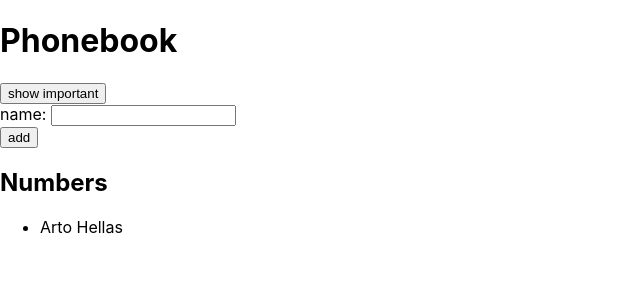
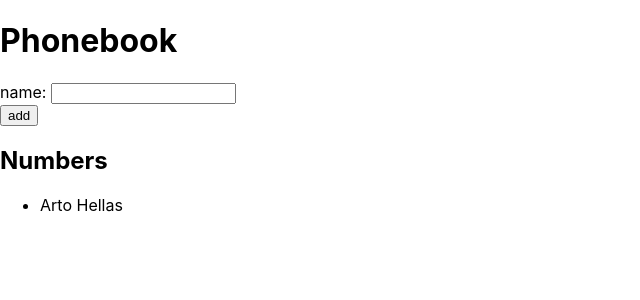
Before and after one commit to topinii/fullstackopen2021, a React (Create React App) app in the folder osa2/puhelinluettelo/: page / in a window 1280 px wide. Shown: the top 300 px of the page, without its empty margins (0-640 px from the left). Built offline with nearby package versions, Linux system fonts and the light colour scheme.

Commit message:
puhelinluettelo step1 fix

```diff
--- a/osa2/puhelinluettelo/src/App.js
+++ b/osa2/puhelinluettelo/src/App.js
@@ -4,14 +4,12 @@ import Name from "./components/Name";
 const App = (props) => {
   const [names, setNames] = useState(props.names);
   const [newName, setNewName] = useState("");
-  const [showAll, setShowAll] = useState(true);
 
   const addName = (event) => {
     event.preventDefault();
     const nameObject = {
       content: newName,
       id: names.length + 1,
-      important: Math.random() > 0.5,
     };
 
     setNames(names.concat(nameObject));
@@ -19,20 +17,12 @@ const App = (props) => {
   };
 
   const handleNameChange = (event) => {
-    console.log(event.target.value);
     setNewName(event.target.value);
   };
-
-  const namesToShow = showAll ? names : names.filter((name) => name.important);
 
   return (
     <div>
       <h1>Phonebook</h1>
-      <div>
-        <button onClick={() => setShowAll(!showAll)}>
-          show {showAll ? "important" : "all"}
-        </button>
-      </div>
       <form onSubmit={addName}>
         <div>
           name: <input value={newName} onChange={handleNameChange} />
@@ -43,7 +33,7 @@ const App = (props) => {
       </form>
       <h2>Numbers</h2>
       <ul>
-        {namesToShow.map((name) => (
+        {names.map((name) => (
           <Name key={name.id} name={name} />
         ))}
       </ul>
```
